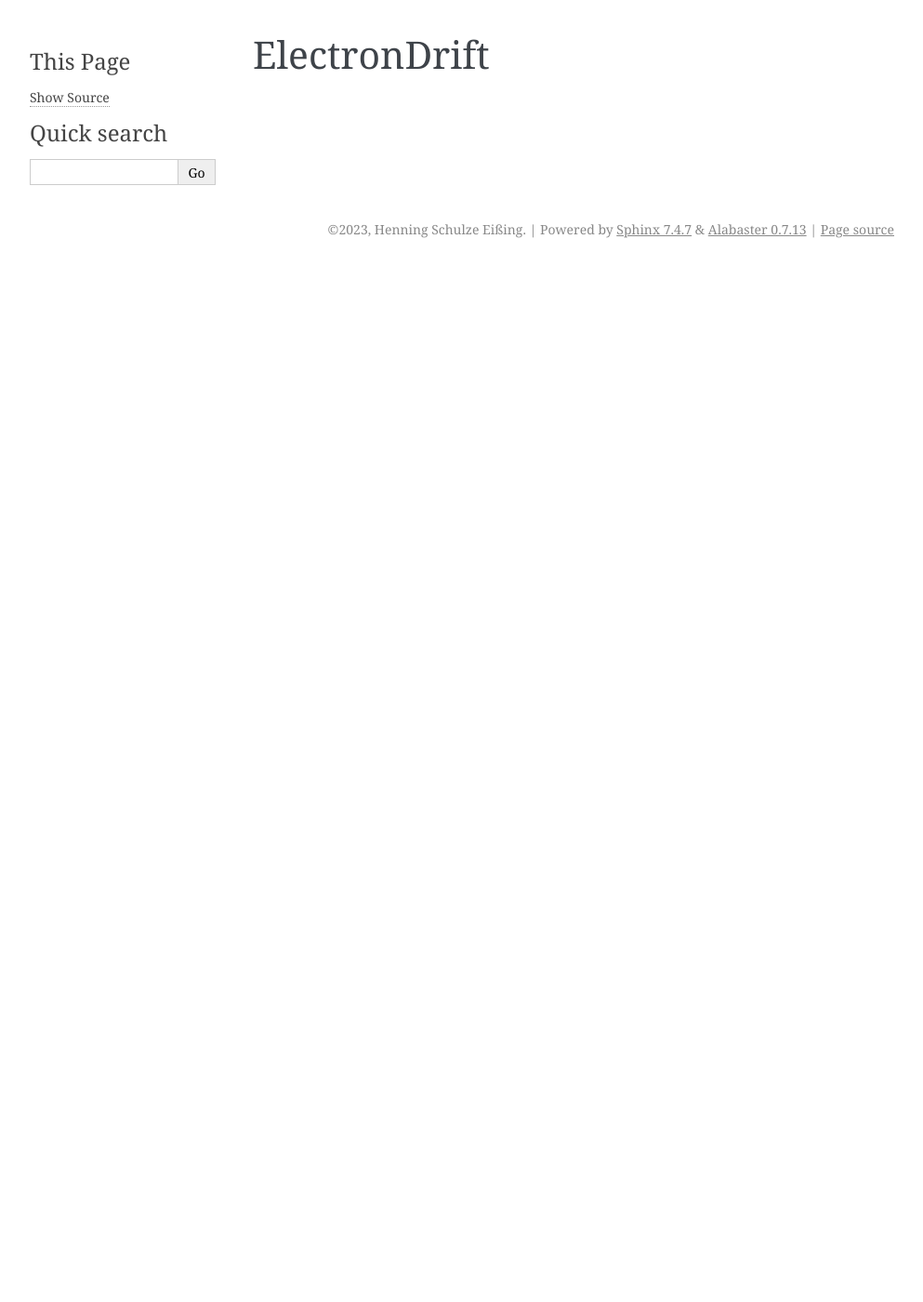
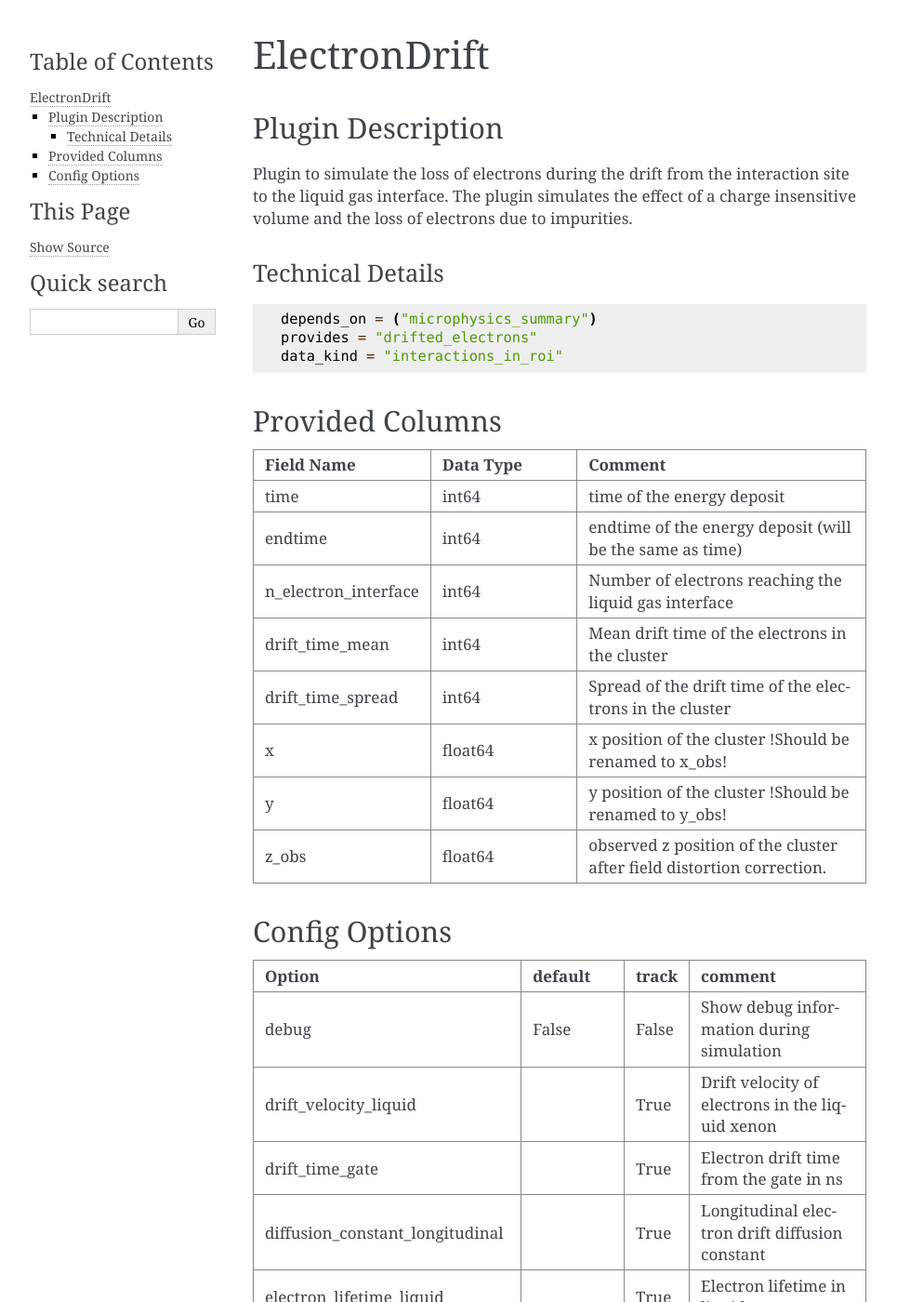
Before and after one commit to XENONnT/fuse, a Sphinx documentation site: the page built from docs/source/plugins/detector_physics/ElectronDrift.rst, in a window 1280 px wide and 1400 px high. Shown: the whole window at 93% size, without its empty margins (148-1141 px from the left). Built offline with Sphinx 7.4.7, drawn with Linux system fonts in a browser that asks for light colours; pages that are not in the unit, such as notebooks, are missing from menus; some of the changed text lies outside the part shown.

Commit message:
Add electron drift and extraction documentation

```diff
--- a/docs/source/index.rst
+++ b/docs/source/index.rst
@@ -14,7 +14,7 @@
    are made on a regular basis.
 
 .. toctree::
-   :maxdepth: 1
+   :maxdepth: 2
    :caption: Setup and basics
 
    setup
--- a/docs/source/plugins/detector_physics/ElectronDrift.rst
+++ b/docs/source/plugins/detector_physics/ElectronDrift.rst
@@ -1,2 +1,112 @@
+=============
 ElectronDrift
 =============
+
+Plugin Description
+==================
+
+Plugin to simulate the loss of electrons during the drift from the
+interaction site to the liquid gas interface. The plugin simulates the
+effect of a charge insensitive volume and the loss of electrons due to
+impurities.
+
+Technical Details
+-----------------
+
+.. code-block:: python
+
+   depends_on = ("microphysics_summary")
+   provides = "drifted_electrons"
+   data_kind = "interactions_in_roi"
+
+Provided Columns
+================
+
+.. list-table::
+   :widths: 25 25 50
+   :header-rows: 1
+
+   * - Field Name
+     - Data Type
+     - Comment
+   * - time
+     - int64
+     - time of the energy deposit
+   * - endtime
+     - int64
+     - endtime of the energy deposit (will be the same as time)
+   * - n_electron_interface
+     - int64
+     - Number of electrons reaching the liquid gas interface
+   * - drift_time_mean
+     - int64
+     - Mean drift time of the electrons in the cluster
+   * - drift_time_spread
+     - int64
+     - Spread of the drift time of the electrons in the cluster
+   * - x
+     - float64
+     - x position of the cluster !Should be renamed to x_obs!
+   * - y
+     - float64
+     - y position of the cluster !Should be renamed to y_obs!
+   * - z_obs
+     - float64
+     - observed z position of the cluster after field distortion correction.
+
+
+Config Options
+==============
+
+.. list-table::
+   :widths: 25 25 10 40
+   :header-rows: 1
+
+   * - Option
+     - default
+     - track
+     - comment
+   * - debug
+     - False
+     - False
+     - Show debug information during simulation
+   * - drift_velocity_liquid
+     -
+     - True
+     - Drift velocity of electrons in the liquid xenon
+   * - drift_time_gate
+     -
+     - True
+     - Electron drift time from the gate in ns
+   * - diffusion_constant_longitudinal
+     -
+     - True
+     - Longitudinal electron drift diffusion constant
+   * - electron_lifetime_liquid
+     -
+     - True
+     - Electron lifetime in liquid xenon
+   * - enable_field_dependencies
+     -
+     - True
+     - Field dependencies during electron drift
+   * - tpc_length
+     -
+     - True
+     - Length of the XENONnT TPC
+   * - field_distortion_model
+     -
+     - True
+     - Model for the electric field distortion
+   * - field_dependencies_map_tmp
+     -
+     - True
+     - Map for the electric field dependencies
+   * - diffusion_longitudinal_map_tmp
+     -
+     - True
+     - Longitudinal diffusion map
+   * - fdc_map_fuse
+     -
+     - True
+     - Field distortion map used in fuse (Check if we can remove _fuse from the name)
--- a/docs/source/simulation_chain.rst
+++ b/docs/source/simulation_chain.rst
@@ -1,3 +1,4 @@
+================
 Simulation Chain
 ================
 
@@ -6,7 +7,7 @@
 As a bonus, the output of the simulation steps can be easily accessed.
 
 Simulation overview
--------------------
+===================
 
 .. image:: figures/fuse_simulation_overview.pdf
     :alt: Overview of the simulation chain.
```
Also changed, not shown: docs/source/plugins/detector_physics/ElectronExtraction.rst (+104 -0 lines), 2 other files.
